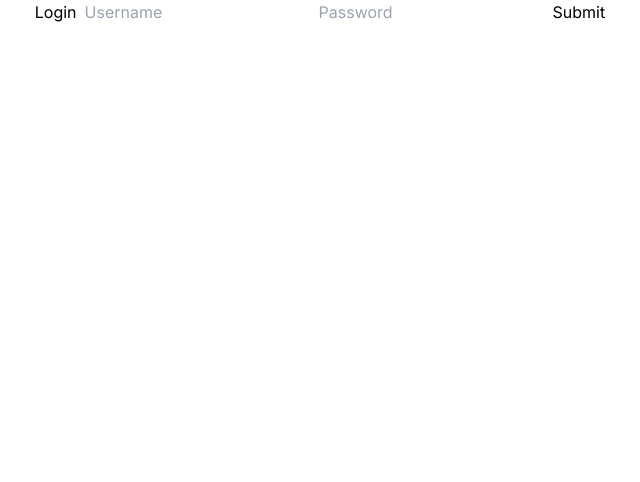
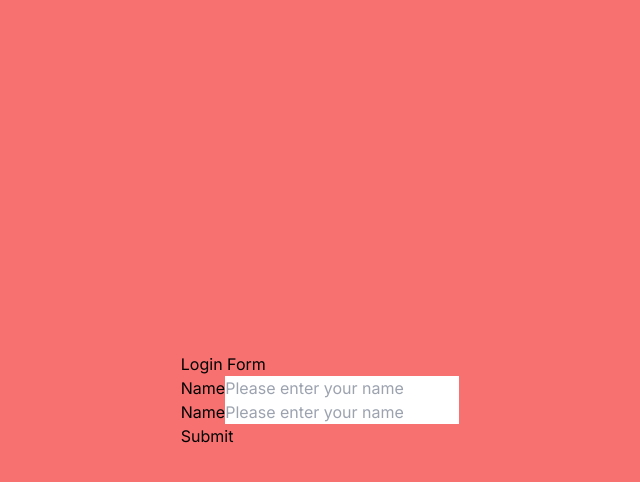
Before and after one commit to LiponRoy/typescript-next-practice, a Next.js app: page / in a window 1280 px wide. Shown: the top 482 px of the page, without its empty margins (320-960 px from the left). Built offline with nearby package versions, Linux system fonts and the light colour scheme.

Commit message:
typescript with advance input and button

```diff
--- /dev/null
+++ b/src/app/components/reusable/buttons/CustomButton.tsx
@@ -0,0 +1,28 @@
+"use client";
+
+import Image from "next/image";
+
+import { CustomButtonProps } from "../../../types";
+
+const Button = ({ isDisabled, btnType, containerStyles, textStyles, title, rightIcon, handleClick }: CustomButtonProps) => (
+  <button
+    disabled={isDisabled}
+    type={btnType || "button"}
+    className={`custom-btn ${containerStyles}`}
+    onClick={handleClick}
+  >
+    <span className={`flex-1 ${textStyles}`}>{title}</span>
+    {rightIcon && (
+      <div className="relative w-6 h-6">
+        <Image
+          src={rightIcon}
+          alt="arrow_left"
+          fill
+          className="object-contain"
+        />
+      </div>
+    )}
+  </button>
+);
+
+export default Button;
--- /dev/null
+++ b/src/app/components/reusable/buttons/HomeButton.tsx
@@ -0,0 +1,26 @@
+"use client"
+import React from 'react'
+import CustomButton from './CustomButton'
+
+const HomeButton = () => {
+
+  const AfterClicked=()=>{
+    console.log("You clicked me ...");
+  }
+
+  return (
+    <div>
+
+    <CustomButton title='ClickMe' handleClick={AfterClicked}/>
+    <br></br>
+    {/* // with reuseable css */}
+    <CustomButton containerStyles="bg-green-500 text-white rounded-md p-2 my-2" title='Please click'  handleClick={AfterClicked}/>
+    <br></br>
+    <CustomButton isDisabled={true} containerStyles="border text-white rounded-md p-2 my-2" title='Please click'  handleClick={AfterClicked}/>
+
+
+    </div>
+  )
+}
+
+export default HomeButton
--- /dev/null
+++ b/src/app/components/reusable/inputs/CustomInput.tsx
@@ -0,0 +1,30 @@
+import React from 'react'
+import { InputProps } from "../../../types";
+
+const Input = ({
+    type,
+    label,
+    value,
+    name,
+    placeholder,
+    disabled,
+    onChange,
+}: InputProps) => {
+    return (
+        <div className="input-wrapper">
+            <label htmlFor={label}>{label}</label>
+            <input
+                type={type}
+                id={label}
+                value={value}
+                name={name}
+                placeholder={placeholder}
+                onChange={onChange}
+                disabled={disabled}
+            />
+
+        </div>
+    )
+}
+
+export default Input
--- /dev/null
+++ b/src/app/components/reusable/inputs/InputHome.tsx
@@ -0,0 +1,45 @@
+"use client"
+import React, { ChangeEvent, FormEvent, useState } from 'react'
+// import './App.css'
+import Input from './CustomInput'
+
+const InputHome = () => {
+  const [name, setName] = useState('')
+
+  const handleNameChange = (e: ChangeEvent<HTMLInputElement>) => {
+    setName(e.target.value)
+
+  }
+
+  const handleSubmit = (e: FormEvent<HTMLFormElement>) => {
+    e.preventDefault()
+         console.log(name);
+  }
+
+  return (
+    <div className="page-center">
+      <form onSubmit={handleSubmit}>
+        <h3 className="form-title">Login Form</h3>
+        <Input
+          type="text"
+          label="Name"
+          value={name}
+          name="name"
+          onChange={handleNameChange}
+          placeholder="Please enter your name"
+        />
+        <Input
+          type="number"
+          label="Name"
+          value={name}
+          name="name"
+          onChange={handleNameChange}
+          placeholder="Please enter your name"
+        />
+        <button type="submit">Submit</button>
+      </form>
+    </div>
+  )
+}
+
+export default InputHome
--- a/src/app/page.tsx
+++ b/src/app/page.tsx
@@ -1,15 +1,15 @@
-import Image from 'next/image'
-import TypeBasic from './components/TypeBasic'
-import Main from './components/props type/Main';
-import Login from './components/loginFornTypescript/Login';
+
+import HomeButton from './components/reusable/buttons/HomeButton';
+import InputHome from './components/reusable/inputs/InputHome';
 
 export default function Home() {
 
   return (
-    <div className="">
-      {/* <TypeBasic></TypeBasic>
-      <Main></Main> */}
-      <Login></Login>
+    <div className=" h-screen w-full bg-red-400 flex justify-center items-center">
+
+     {/* <HomeButton></HomeButton> */}
+     <br></br>
+     <InputHome></InputHome>
     </div>
 
 
--- /dev/null
+++ b/src/app/types/index.ts
@@ -0,0 +1,87 @@
+import { ChangeEvent, MouseEventHandler } from "react";
+
+
+export interface CustomButtonProps {
+  isDisabled?: boolean;
+  btnType?: "button" | "submit";
+  containerStyles?: string;
+  textStyles?: string;
+  title: string;
+  rightIcon?: string;
+  handleClick?: MouseEventHandler<HTMLButtonElement>;
+}
+
+export interface InputProps {
+  type: 'text' | 'number' | 'email' | 'password'
+  label: string
+  value: string | number
+  name: string
+  placeholder?: string
+  disabled?: boolean
+  onChange: (e: ChangeEvent<HTMLInputElement>) => void
+}
+
+
+
+
+
+
+
+
+
+export interface CarProps {
+  city_mpg: number;
+  class: string;
+  combination_mpg: number;
+  cylinders: number;
+  displacement: number;
+  drive: string;
+  fuel_type: string;
+  highway_mpg: number;
+  make: string;
+  model: string;
+  transmission: string;
+  year: number;
+}
+
+export interface FilterProps {
+  manufacturer?: string;
+  year?: number;
+  model?: string;
+  limit?: number;
+  fuel?: string;
+}
+
+export interface HomeProps {
+  searchParams: FilterProps;
+}
+
+export interface CarCardProps {
+  model: string;
+  make: string;
+  mpg: number;
+  transmission: string;
+  year: number;
+  drive: string;
+  cityMPG: number;
+}
+
+export interface OptionProps {
+  title: string;
+  value: string;
+}
+
+export interface CustomFilterProps {
+  title: string;
+  options: OptionProps[];
+}
+
+export interface ShowMoreProps {
+  pageNumber: number;
+  isNext: boolean;
+}
+
+export interface SearchManuFacturerProps {
+  manufacturer: string;
+  setManuFacturer: (manufacturer: string) => void;
+}
```
Also changed, not shown: src/app/components/props type/InputField.tsx (+6 -6 lines), src/app/components/useStateType/useStateTypeSimple.tsx (renamed from src/app/components/withReact/useStateTypeSimple.tsx).
